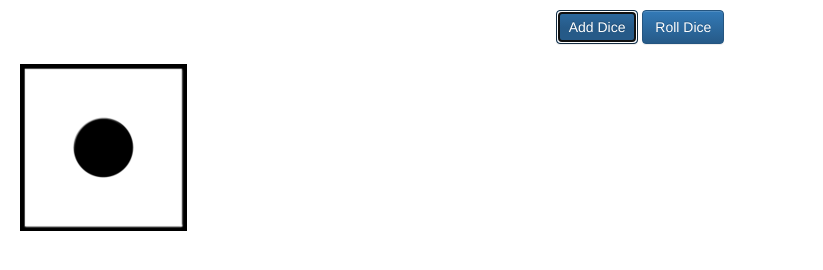
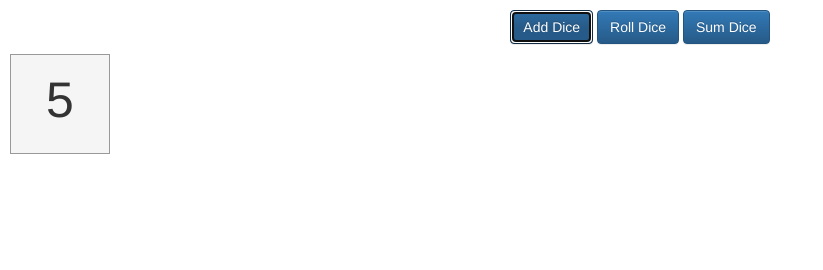
Before and after one commit to beeva-eduardolopez/lab8_OOP, a plain HTML site: page index.html in a window 1280 px wide. Both pictures are taken after a click on the button "Add Dice". Shown: the whole page, without its empty margins (0-823 px from the left). Drawn offline with nearby package versions, Linux system fonts and the light colour scheme.

Commit message:
v2 with new funcionalities

```diff
--- a/index.html
+++ b/index.html
@@ -21,6 +21,7 @@
     <div class="center">
         <button onclick="createDice()" type="button" id="fat-btn" class="btn btn-primary">Add Dice</button>
         <button onclick="rollDice()" type="button" id="fat-btn" class="btn btn-primary">Roll Dice</button>
+        <button onclick="sumDice()" type="button" id="fat-btn" class="btn btn-primary">Sum Dice</button>
     </div>
     <div id="dices-container">
     </div>
--- a/scripts.js
+++ b/scripts.js
@@ -1,4 +1,4 @@
-var dices = document.getElementsByClassName('dice');
+// var dices = document.getElementsByClassName('dice');
 
 var face0 = new Image();
 face0.src = "dice1.png";
@@ -13,33 +13,78 @@ face4.src = "dice5.png";
 var face5 = new Image();
 face5.src = "dice6.png";
 
-var Dice = function (value) {
-    this.value = value;
+// var Dice = function (value) {
+//     this.value = value;
+// };
+
+// function rollDice() {
+//     for (var index = 0; index < dices.length; index++) {
+//         var value = Math.floor(Math.random() * 5) + 1;
+//         document.images["mydice" + index].src = eval("face" + value + ".src");
+//     }
+// }
+// function createDice() {
+//     var id = dices.length;
+//     var html = '<div class="dice" id="' + id + '"> <img src="dice1.png" name="mydice'+ id + '"> </div>';
+//     var diceOOP = new Dice(html);
+//     document.getElementById("dices-container").innerHTML += diceOOP.value;
+// }
+var dice = [];
+
+var Dice = function () {
+    this.value = null;
+    this.div = null;
+    this.insert = function () {
+        this.div = document.createElement('div');
+        this.div.className = 'dice';
+        var id = dice.length;
+        this.div.id = id;
+        // var img = document.createElement('img');
+        // img.scr = 'dice1.png';
+        // img.name = 'mydie'+id;
+        // this.div.innerHTML='<img src="dice1.png" name="mydice'+ id + '">'
+        // this.div.appendChild(img);
+        this.roll();
+        this.div.ondblclick = function deleteDice() {
+            document.getElementById(this.div.id).remove();
+        }
+        document.getElementById('dices-container').appendChild(this.div);
+    }
+    this.roll = function () {
+        var num = Math.floor(Math.random() * 5) + 1;
+        this.value = num;
+        this.div.innerHTML = num;
+    }
+    this.remove = function () {
+        this.div.ondblclick = function deleteDice() {
+            dice.splice(this.id,1);
+            this.remove();
+        }
+    }
+
 };
+
+function createDice() {
+    var die = new Dice();
+    die.insert();
+    dice.push(die);
+    die.remove();
+}
 
 
 function rollDice() {
-
-
-    for (var index = 0; index < dices.length; index++) {
-        // var die = document.getElementById(index);
-        var value = Math.floor(Math.random() * 5) + 1;
-        document.images["mydice" + index].src = eval("face" + value + ".src");
-        // die.innerHTML = value;
+    for (var index = 0; index < dice.length; index++) {
+        var element = dice[index];
+        element.roll();
     }
 }
-function createDice() {
-    var id = dices.length;
-    // var html = '<div class="dice" id="' + id + '"> <img src="dice1.png" name="mydice'+ id + '"> </div>';
-    var html = '<div class="dice" id="' + id + '"> <img src="dice1.png" name="mydice'+ id + '"> </div>';
-    var diceOOP = new Dice(html);
-    document.getElementById("dices-container").innerHTML += diceOOP.value;
 
-
-    // var dice = document.createElement('div');
-    // dice.className = 'dice';
-    // dice.id = dices.length;
-    // dice.innerHTML = "<id='" + dice.id + ">0</p>";
-    // document.body.appendChild(dice);
-
+function sumDice() {
+    var sumValue = 0;
+    for (var index = 0; index < dice.length; index++) {
+        var element = dice[index];
+        var dieValue = element.value;
+        sumValue += dieValue;
+    }
+    alert('Sum of values of dice are: [' + sumValue + ']');
 }
--- a/styles.css
+++ b/styles.css
@@ -1,4 +1,4 @@
-/*div.dice{
+div.dice{
 	float:left;
 	background:#F5F5F5;
 	border:#999 1px solid;
@@ -8,7 +8,7 @@
     width: 100px;
 	height: 100px;
 	margin: 10px;
-}*/
+}
 
 .center{
 	margin-top: 10px;
@@ -16,8 +16,8 @@
 }
 
 
-div.dice{
+/*div.dice{
 	float:left;
 	padding:10px;
 	margin: 10px;
-}
+}*/
```
